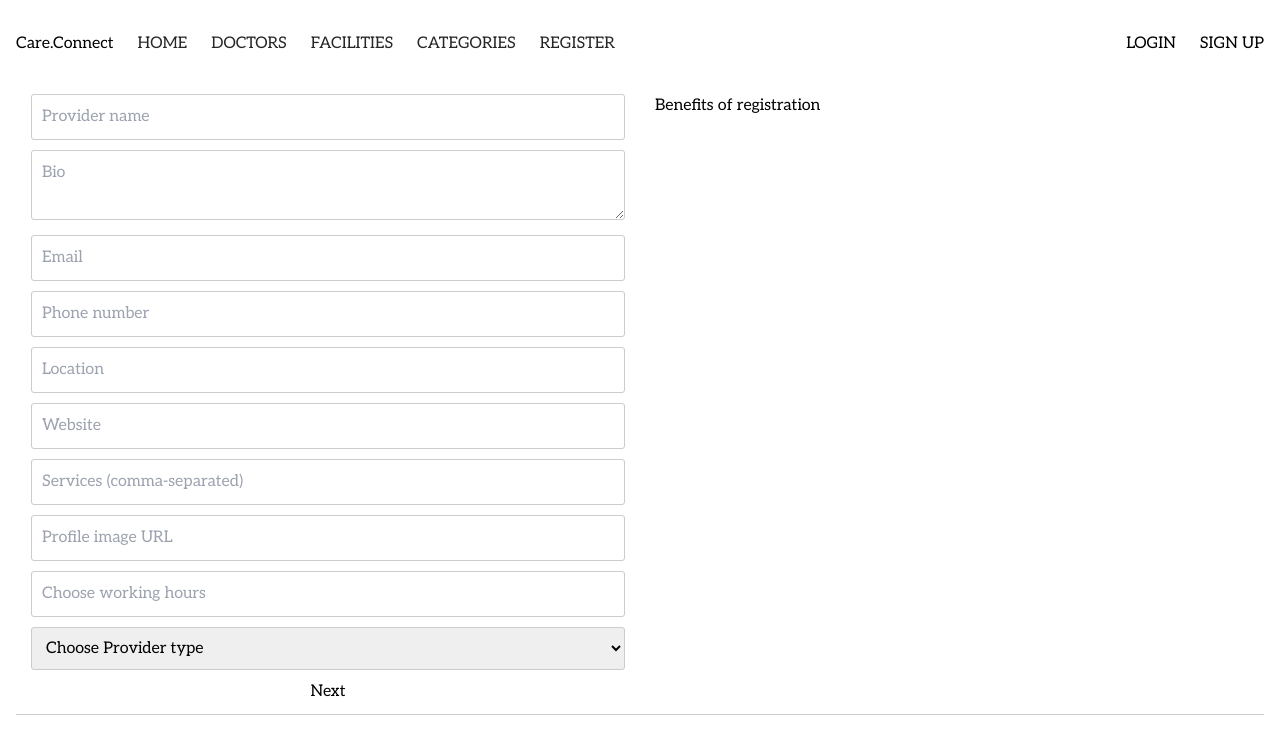
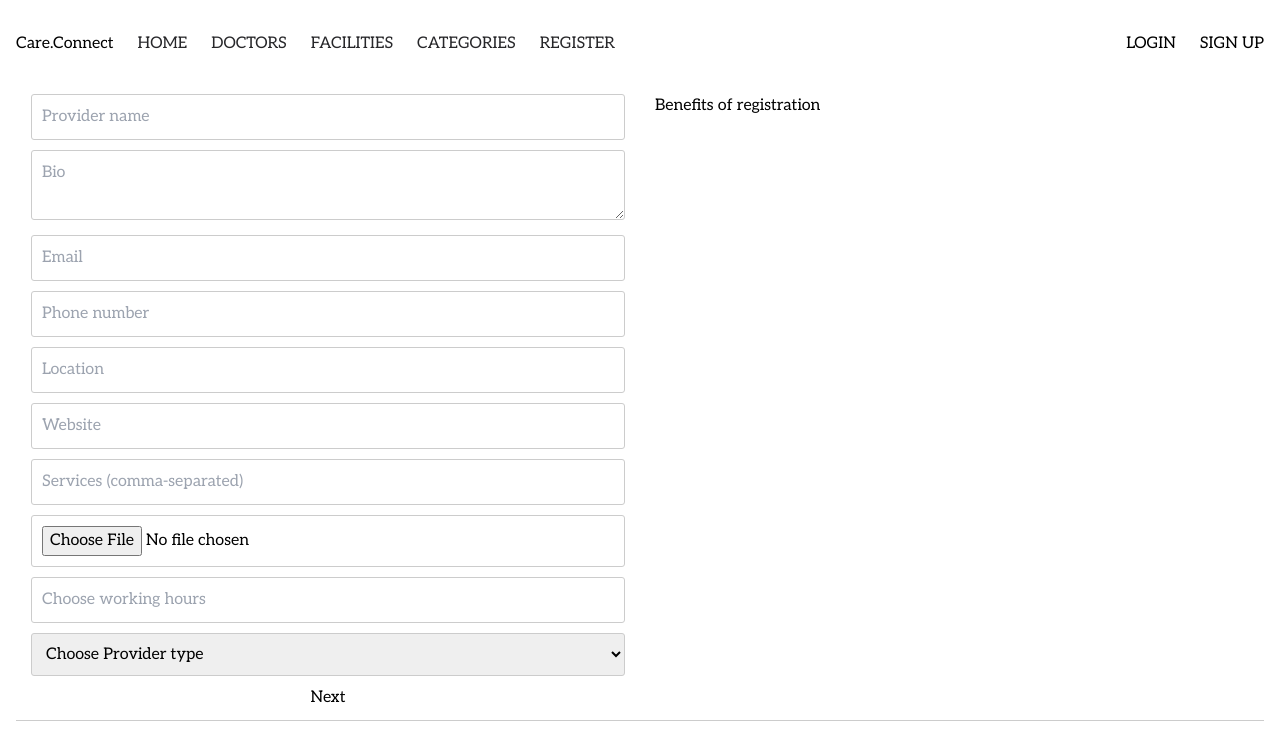
Before and after one commit to CARE-CONNECT-KENYA/care-connect-frontend, a Next.js app: page /Register in a window 1280 px wide. Shown: the top 733 px of the page. Built offline with nearby package versions, Linux system fonts and the light colour scheme.

Commit message:
clodinary upload worsk change something in clodinary

```diff
--- a/app/Components/RegistertrationForm.tsx
+++ b/app/Components/RegistertrationForm.tsx
@@ -2,7 +2,7 @@
 
 import React, { useState, ChangeEvent, FormEvent } from 'react';
 import axios from 'axios';
-import styles from '../Styles/RegistartionForm.module.css';
+import styles from '../Styles/RegistartionForm.module.css'
 
 interface ProviderData {
   bio: string;
@@ -41,6 +41,7 @@ const RegistrationForm: React.FC = () => {
   const [providerID, setProviderId] = useState<string | null>(null);
   const [errors, setErrors] = useState<string[]>([]);
   const [loginError, setLoginError] = useState<boolean>(false); // State for login error
+  const [imageFile, setImageFile] = useState<File | null>(null);
 
   const handleNext = async () => {
     const token = localStorage.getItem('access_token');
@@ -51,6 +52,21 @@ const RegistrationForm: React.FC = () => {
     }
 
     try {
+      let imageUrl = '';
+
+      if (imageFile) {
+        const formData = new FormData();
+        formData.append('file', imageFile);
+        formData.append('upload_preset', 'ngo-connect');
+
+        const cloudinaryResponse = await axios.post(
+          'https://api.cloudinary.com/v1_1/dmrtbhnzu/image/upload',
+          formData
+        );
+
+        imageUrl = cloudinaryResponse.data.secure_url;
+      }
+
       const userId = JSON.parse(atob(token.split('.')[1])).user_id;
       const headers = { Authorization: `Bearer ${token}` };
 
@@ -61,7 +77,7 @@ const RegistrationForm: React.FC = () => {
           email: (document.getElementsByName('email')[0] as HTMLInputElement).value,
           phoneNumber: (document.getElementsByName('phoneNumber')[0] as HTMLInputElement).value,
           workingHours: (document.getElementsByName('workingHours')[0] as HTMLInputElement).value,
-          profileImage: (document.getElementsByName('profileImage')[0] as HTMLInputElement).value,
+          profileImage: imageUrl,
           website: (document.getElementsByName('website')[0] as HTMLInputElement).value,
           location: (document.getElementsByName('location')[0] as HTMLInputElement).value,
           providerType,
@@ -80,7 +96,7 @@ const RegistrationForm: React.FC = () => {
         const providerID = response.data.providerID;
         setProviderId(providerID);
         localStorage.setItem('providerID', providerID);
-        console.log(providerID)
+        console.log(providerID);
 
         if (providerType === 'Facility') {
           setStep(2);
@@ -115,6 +131,12 @@ const RegistrationForm: React.FC = () => {
     setProviderType(e.target.value);
   };
 
+  const handleFileChange = (e: ChangeEvent<HTMLInputElement>) => {
+    if (e.target.files && e.target.files.length > 0) {
+      setImageFile(e.target.files[0]);
+    }
+  };
+
   const handleSubmit = async (e: FormEvent<HTMLFormElement>) => {
     e.preventDefault();
     const token = localStorage.getItem('access_token');
@@ -128,7 +150,7 @@ const RegistrationForm: React.FC = () => {
 
       if (step === 2 && providerType === 'Facility') {
         const facilityData: FacilityData = {
-          providerID : providerID!,
+          providerID: providerID!,
           facilityphotos: (e.currentTarget.elements.namedItem('facilityPhotos') as HTMLInputElement).value,
           insurance: (e.currentTarget.elements.namedItem('insurance') as HTMLInputElement).value,
           specialties: (e.currentTarget.elements.namedItem('specialties') as HTMLInputElement).value,
@@ -171,7 +193,7 @@ const RegistrationForm: React.FC = () => {
     } catch (error) {
       // Log the error response from the server
       console.error('Error submitting form:', error.response ? error.response.data : error.message);
-      setError(error.response ? error.response.data : error.message);
+      setErrors([error.response ? error.response.data.message : error.message]);
     }
   };
 
@@ -193,7 +215,7 @@ const RegistrationForm: React.FC = () => {
             <input name='location' type='text' placeholder='Location' />
             <input name='website' type='text' placeholder='Website' />
             <input name='services' type='text' placeholder='Services (comma-separated)' />
-            <input name='profileImage' type='text' placeholder='Profile image URL' />
+            <input name='profileImage' type='file' onChange={handleFileChange} />
             <input name='workingHours' list='datalist-hours' placeholder='Choose working hours' />
             <datalist id='datalist-hours'>
               <option>MON-FRI 8:00AM - 5:00PM</option>
@@ -220,7 +242,7 @@ const RegistrationForm: React.FC = () => {
           <form className={styles.ProvidersForm} onSubmit={handleSubmit}>
             <input name='insurance' type='text' placeholder='Insurance' />
             <input name='specialties' type='text' placeholder='Specialties' />
-            <input name='facilityPhotos' type='text' placeholder='Facility photos URL' />
+            <input name='facilityPhotos' type='file' placeholder='Facility photos URL' />
             <div className={styles.ButtonContainer}>
               <button type='button' onClick={handleBack}>Back</button>
               <button type='submit'>Submit</button>
```
Lines whose indentation alone changed are shown as unchanged.
